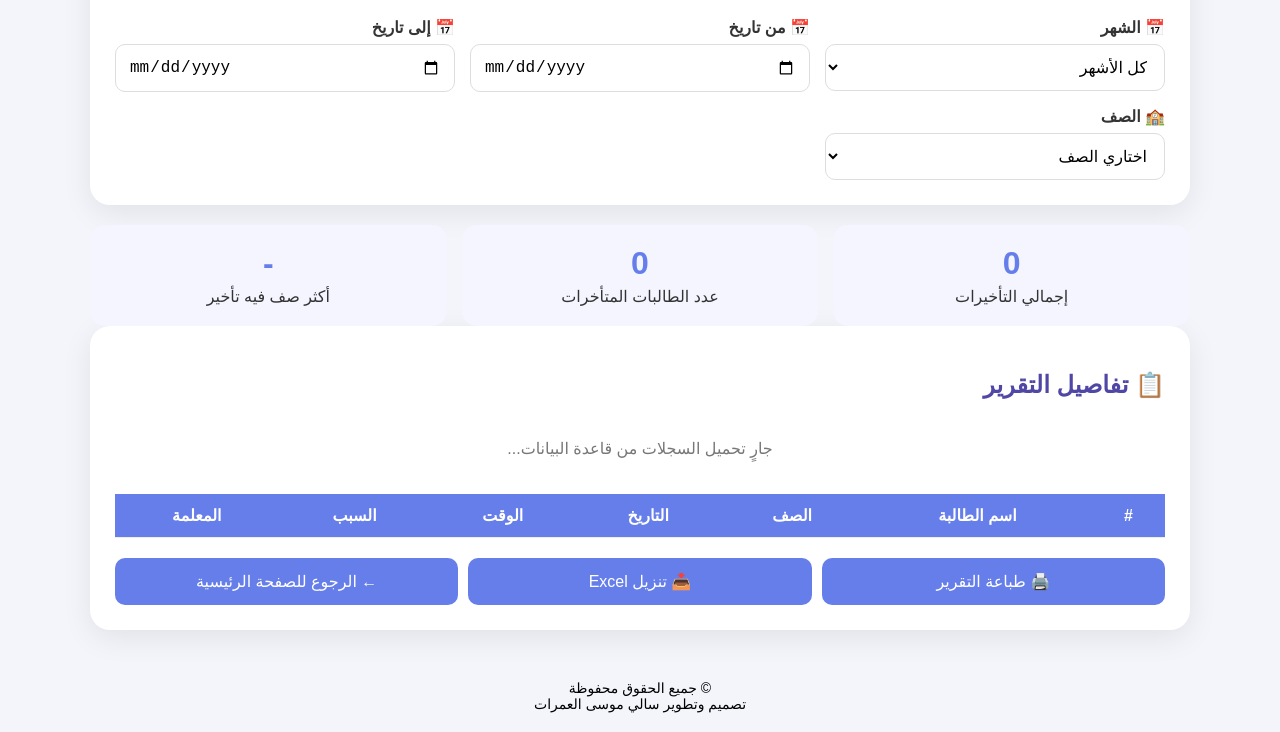
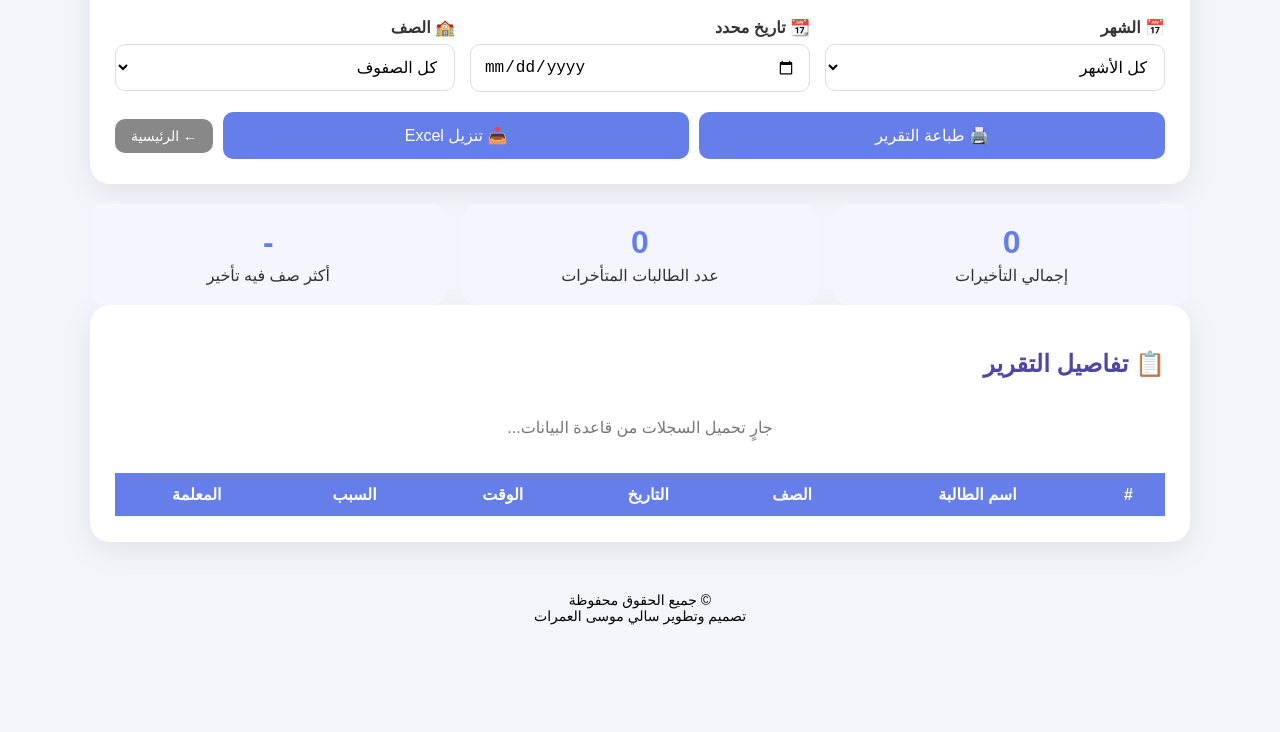
Before and after one commit to sallymousa244-beep/SchoolLate, a plain HTML site: page reports.html in a window 1280 px wide. Shown: the part 96-828 px from the top of the page. After the commit the page ends 800 px from the top, so only its background shows below. Drawn offline with Linux system fonts and the light colour scheme; no server answers.

```diff
--- a/reports.html
+++ b/reports.html
@@ -101,10 +101,20 @@
 
         .buttons {
             display: grid;
-            grid-template-columns: repeat(3, 1fr);
+            grid-template-columns: 1fr 1fr auto;
+            align-items: center;
             gap: 10px;
             margin-top: 20px;
         }
+
+        #homeButton {
+            width: auto;
+            padding: 9px 16px;
+            font-size: 14px;
+            background: #888;
+        }
+
+        #homeButton:hover { background: #6f6f6f; }
 
         button {
             width: 100%;
@@ -149,6 +159,8 @@
             }
 
             .card { padding: 18px; }
+
+            #homeButton { justify-self: center; }
         }
 
         @media print {
@@ -198,58 +210,46 @@
                 </select>
             </div>
 
-
             <div>
-    <label for="startDate">📅 من تاريخ</label>
-    <input type="date" id="startDate">
+                <label for="reportDate">📆 تاريخ محدد</label>
+                <input type="date" id="reportDate">
             </div>
-
-<div>
-    <label for="endDate">📅 إلى تاريخ</label>
-    <input type="date" id="endDate">
-</div>
-
 
             <div>
                 <label for="reportClass">🏫 الصف</label>
                 <select id="reportClass">
-                    <option value="">
-                    اختاري الصف
-                </option>
-
-                <option value="سابع أ">سابع أ</option>
-                <option value="سابع ب">سابع ب</option>
-                <option value="سابع ج">سابع ج</option>
-
-                <option value="ثامن أ">ثامن أ</option>
-                <option value="ثامن ب">ثامن ب</option>
-                <option value="ثامن ج">ثامن ج</option>
-
-                <option value="تاسع أ">تاسع أ</option>
-                <option value="تاسع ب">تاسع ب</option>
-                <option value="تاسع ج">تاسع ج</option>
-
-                <option value="عاشر أ">عاشر أ</option>
-                <option value="عاشر ب">عاشر ب</option>
-
-                <option value="اول ثانوي أ"> حادي عشر أ</option>
-                <option value="اول ثانوي ب"> حادي عشر ب</option>
-
-                <option value="توجيهي صحي أ">ثاني عشر صحي أ</option>
-                <option value="توجيهي صحي ب">ثاني عشر صحي ب</option>
-                <option value="توجيهي لغات">ثاني عشر لغات</option>
-
-                <option value="عاشر تكنولوجيا">عاشر تكنولوجيا</option>
-                <option value="اول ثانوي تكنولوجيا">حادي عشر تكنولوجيا</option>
-                <option value="توجيهي تكنولوجيا">ثاني عشر تكنولوجيا</option>
-
-                <option value="عاشر أعمال">عاشر أعمال</option>
-                <option value="اول ثانوي أعمال">حادي عشر أعمال</option>
-                <option value="توجيهي إدارة اعمال">
-                    ثاني عشر ادارة أعمال
-                </option>
+                    <option value="">كل الصفوف</option>
+                    <option>سابع أ</option>
+                    <option>سابع ب</option>
+                    <option>سابع ج</option>
+                    <option>ثامن أ</option>
+                    <option>ثامن ب</option>
+                    <option>ثامن ج</option>
+                    <option>تاسع أ</option>
+                    <option>تاسع ب</option>
+                    <option>تاسع ج</option>
+                    <option>عاشر أ</option>
+                    <option>عاشر ب</option>
+                    <option>أول ثانوي أ</option>
+                    <option>أول ثانوي ب</option>
+                    <option>توجيهي صحي</option>
+                    <option>توجيهي هندسي</option>
+                    <option>توجيهي لغات</option>
+                    <option>توجيهي أعمال</option>
+                    <option>عاشر IT</option>
+                    <option>أول ثانوي IT</option>
+                    <option>توجيهي IT</option>
+                    <option>عاشر أعمال</option>
+                    <option>أول ثانوي أعمال</option>
+                    <option>توجيهي BTEC أعمال</option>
                 </select>
             </div>
+        </div>
+
+        <div class="buttons">
+            <button id="printButton" type="button">🖨️ طباعة التقرير</button>
+            <button id="excelButton" type="button">📥 تنزيل Excel</button>
+            <button id="homeButton" type="button">← الرئيسية</button>
         </div>
     </div>
 
@@ -297,12 +297,6 @@
         <p id="noReport" class="no-report" hidden>
             لا توجد بيانات حسب الفلاتر المختارة.
         </p>
-
-        <div class="buttons">
-            <button id="printButton" type="button">🖨️ طباعة التقرير</button>
-            <button id="excelButton" type="button">📥 تنزيل Excel</button>
-            <button id="homeButton" type="button">← الرجوع للصفحة الرئيسية</button>
-        </div>
     </div>
 </div>
 
@@ -327,8 +321,7 @@
     let loadStarted = false;
 
     const monthInput = document.getElementById("reportMonth");
-    const startDateInput = document.getElementById("startDate");
-const endDateInput = document.getElementById("endDate");
+    const dateInput = document.getElementById("reportDate");
     const classSelect = document.getElementById("reportClass");
     const table = document.getElementById("reportTable");
     const noReport = document.getElementById("noReport");
@@ -436,66 +429,36 @@ const endDateInput = document.getElementById("endDate");
         return `${String(d.day).padStart(2, "0")}/${String(d.month).padStart(2, "0")}/${d.year}`;
     }
 
-
     function getFilteredRecords() {
         return records.filter(record => {
             const recordDate = getRecordDate(record);
 
-        // فلترة حسب الشهر
             if (monthInput.value) {
+                if (!recordDate ||
+                    recordDate.month !== Number(monthInput.value)) {
+                    return false;
+                }
+            }
+
+            if (dateInput.value) {
+                if (!recordDate) return false;
+
+                const [year, month, day] = dateInput.value
+                    .split("-")
+                    .map(Number);
+
                 if (
-                !recordDate ||
-                recordDate.month !== Number(monthInput.value)
+                    recordDate.year !== year ||
+                    recordDate.month !== month ||
+                    recordDate.day !== day
                 ) {
                     return false;
                 }
             }
 
-        // فلترة من تاريخ
-        if (startDateInput.value) {
-            if (!recordDate) return false;
-
-            const [year, month, day] =
-                startDateInput.value.split("-").map(Number);
-
-            const recordTime = new Date(
-                recordDate.year,
-                recordDate.month - 1,
-                recordDate.day
-            ).getTime();
-
-            const startTime = new Date(
-                year, month - 1, day
-            ).getTime();
-
-            if (recordTime < startTime) return false;
-        }
-
-        // فلترة إلى تاريخ
-        if (endDateInput.value) {
-            if (!recordDate) return false;
-
-            const [year, month, day] =
-                endDateInput.value.split("-").map(Number);
-
-            const recordTime = new Date(
-                recordDate.year,
-                recordDate.month - 1,
-                recordDate.day
-            ).getTime();
-
-            const endTime = new Date(
-                year, month - 1, day
-            ).getTime();
-
-            if (recordTime > endTime) return false;
-        }
-
-        // فلترة حسب الصف
             if (
                 classSelect.value &&
-            String(record.className ?? "").trim() !==
-                classSelect.value
+                String(record.className ?? "").trim() !== classSelect.value
             ) {
                 return false;
             }
@@ -503,9 +466,6 @@ function getFilteredRecords() {
             return true;
         });
     }
-
-
-
 
     function addCell(row, value) {
         const cell = document.createElement("td");
@@ -604,8 +564,7 @@ function getFilteredRecords() {
     }
 
     monthInput.addEventListener("change", updateReport);
-startDateInput.addEventListener("change", updateReport);
-endDateInput.addEventListener("change", updateReport);
+    dateInput.addEventListener("change", updateReport);
     classSelect.addEventListener("change", updateReport);
 
     document.getElementById("printButton").addEventListener("click", () => {
```
Lines whose indentation alone changed are shown as unchanged.
